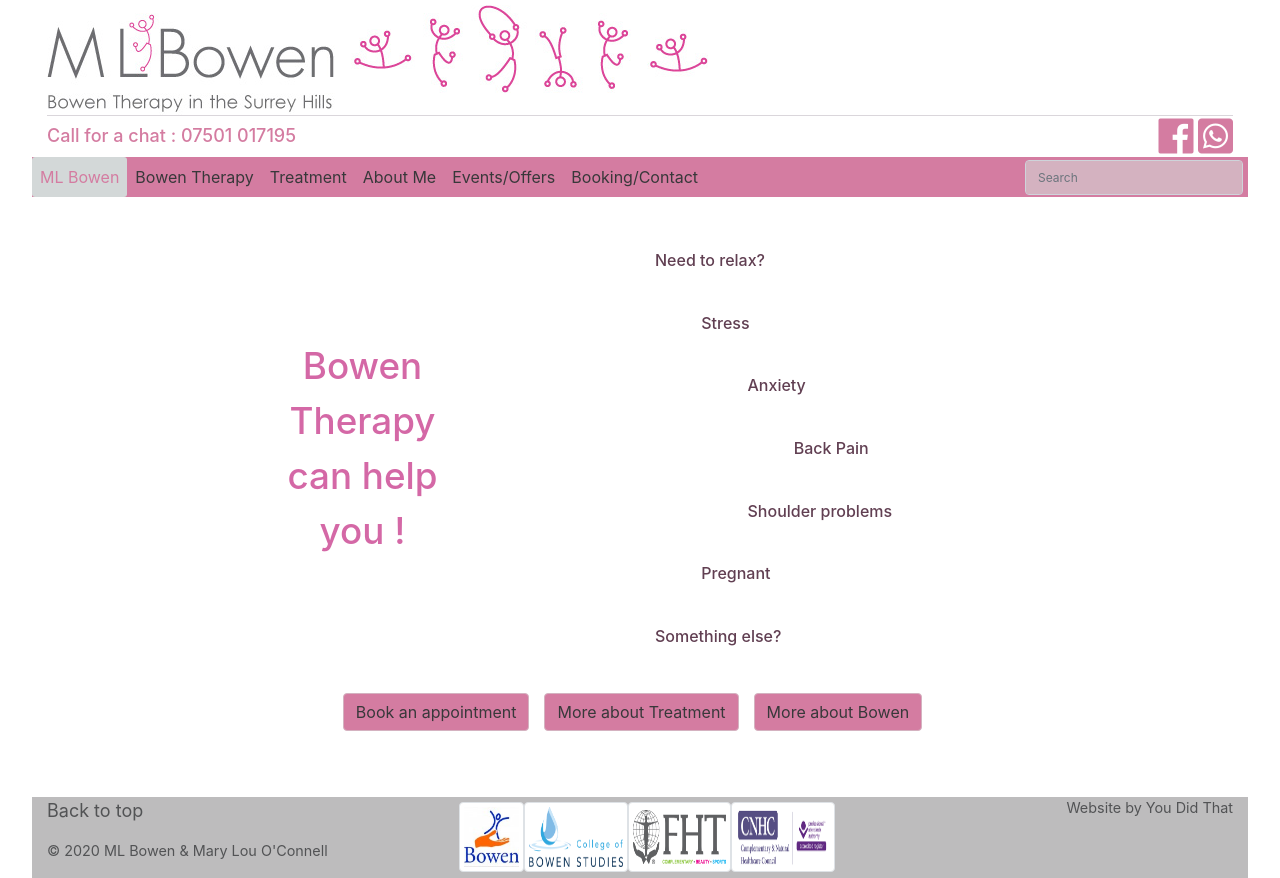
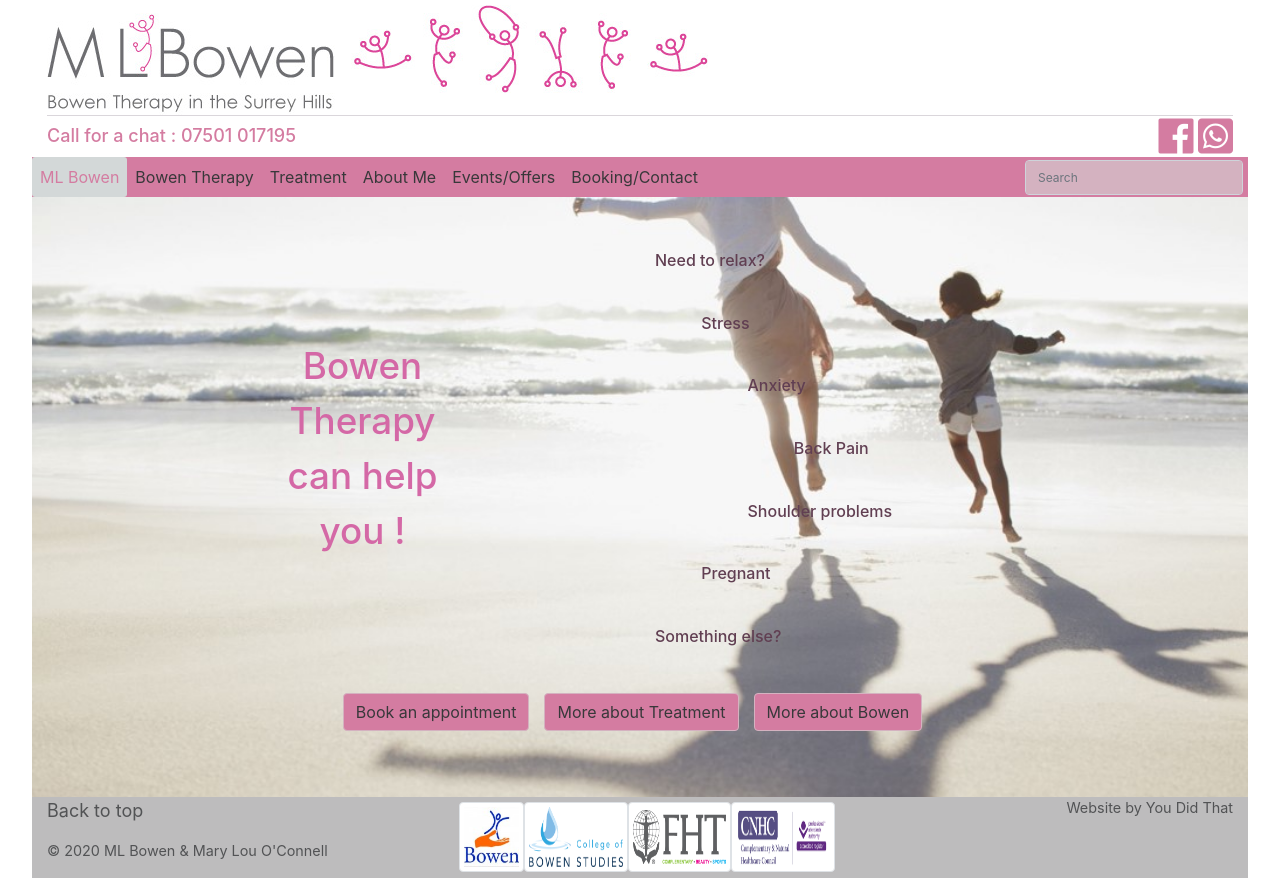
Before and after one commit to KieronOC/CI-MP1, a plain HTML site: page index.html in a window 1280 px wide. Drawn offline with nearby package versions, Linux system fonts and the light colour scheme; the site is published under a folder, as on GitHub Pages, so addresses that start at the root find nothing.

Commit message:
background picture path

```diff
--- a/assets/css/style.css
+++ b/assets/css/style.css
@@ -96,7 +96,7 @@
             .mainimage {
                 margin-left: 0px;
                 margin-right: 0px;
-                background-image: url('/assets/images/Picture1.jpg');
+                background-image: url('../images/Picture1.jpg');
                 height: 600px;
                 background-repeat: no-repeat;
                 background-attachment: fixed;
```
